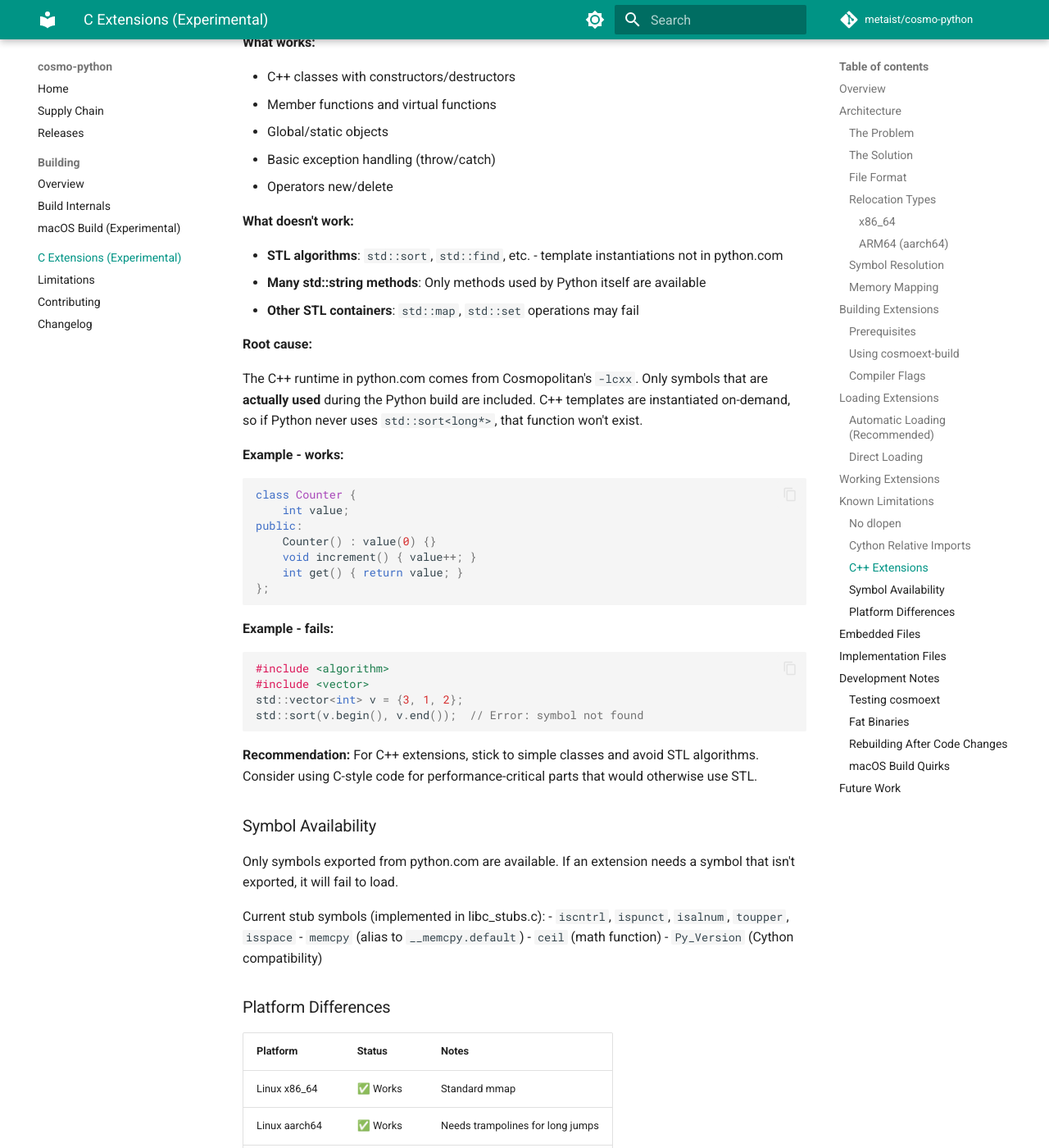
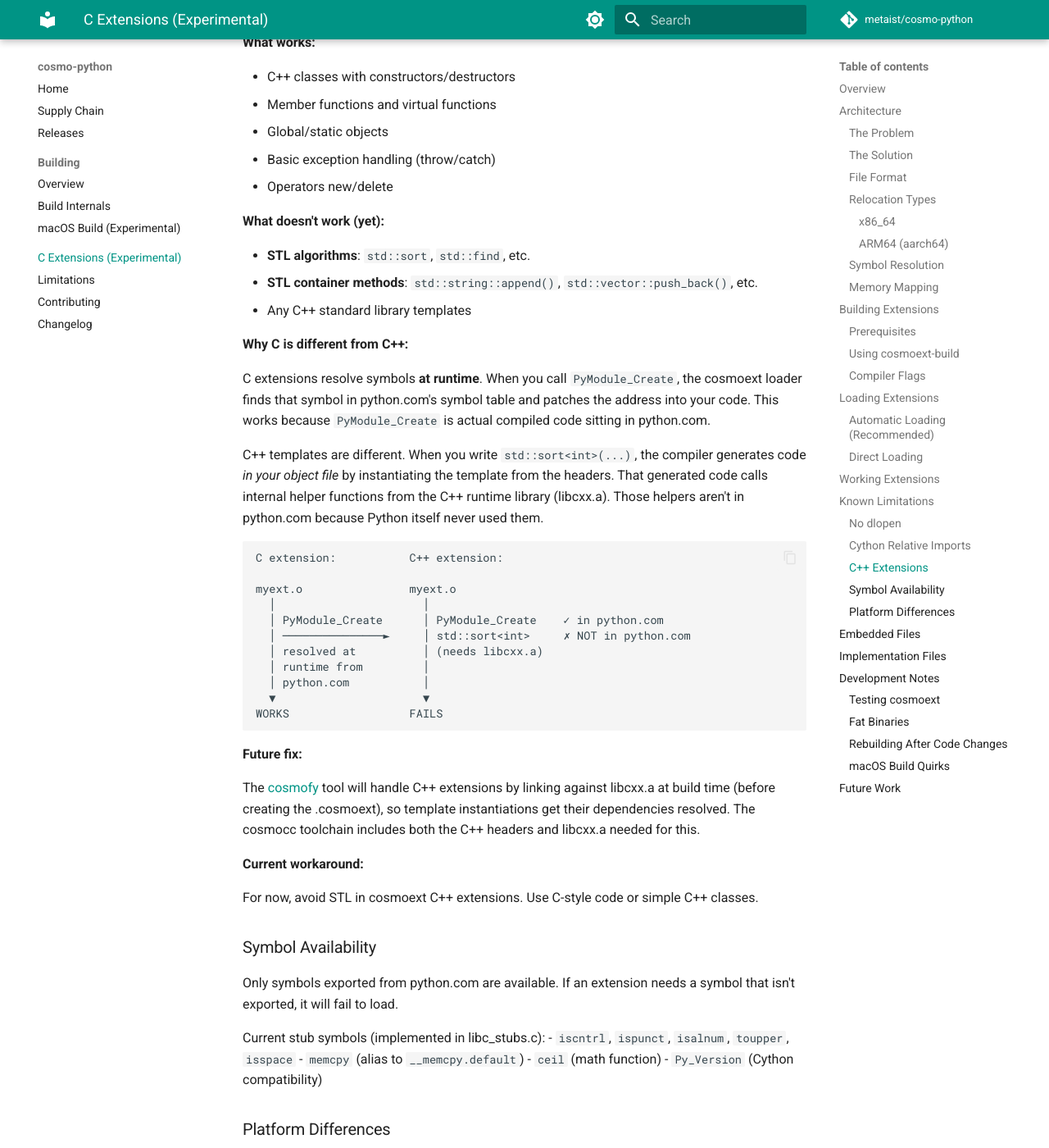
Before and after one commit to metaist/cosmo-python, an MkDocs documentation site: the page built from docs/cosmoext.md, in a window 1280 px wide and 1400 px high, scrolled down 6446 px. Shown: the whole window at 82% size. Built offline with MkDocs 1.6.1 and Material for MkDocs 9.7.7, drawn with Linux system fonts in a browser that asks for light colours; comment, search, counter and statistics services are not loaded.

Commit message:
update: clarify C++ extension limitations in docs (#108)
Explain why C symbols resolve at runtime but C++ templates don't:
- C extensions call into python.com (symbols exist there)
- C++ templates instantiate in the extension, need libcxx.a helpers
- cosmofy will fix this by linking against libcxx.a at build time

Co-Authored-By: Claude Opus 4.5 <noreply@anthropic.com>

````diff
--- a/docs/cosmoext.md
+++ b/docs/cosmoext.md
@@ -260,7 +260,7 @@ Cython extensions that do relative imports during init work thanks to
 
 ### C++ Extensions
 
-Simple C++ extensions **work**, but with significant limitations.
+Simple C++ extensions **work**, but STL templates currently don't.
 
 **What works:**
 
@@ -270,39 +270,48 @@ Simple C++ extensions **work**, but with significant limitations.
 - Basic exception handling (throw/catch)
 - Operators new/delete
 
-**What doesn't work:**
+**What doesn't work (yet):**
 
-- **STL algorithms**: `std::sort`, `std::find`, etc. - template instantiations not in python.com
-- **Many std::string methods**: Only methods used by Python itself are available
-- **Other STL containers**: `std::map`, `std::set` operations may fail
+- **STL algorithms**: `std::sort`, `std::find`, etc.
+- **STL container methods**: `std::string::append()`, `std::vector::push_back()`, etc.
+- Any C++ standard library templates
 
-**Root cause:**
+**Why C is different from C++:**
 
-The C++ runtime in python.com comes from Cosmopolitan's `-lcxx`. Only symbols that are
-**actually used** during the Python build are included. C++ templates are instantiated
-on-demand, so if Python never uses `std::sort<long*>`, that function won't exist.
+C extensions resolve symbols **at runtime**. When you call `PyModule_Create`, the
+cosmoext loader finds that symbol in python.com's symbol table and patches the address
+into your code. This works because `PyModule_Create` is actual compiled code sitting
+in python.com.
 
-**Example - works:**
-```cpp
-class Counter {
-    int value;
-public:
-    Counter() : value(0) {}
-    void increment() { value++; }
-    int get() { return value; }
-};
+C++ templates are different. When you write `std::sort<int>(...)`, the compiler generates
+code *in your object file* by instantiating the template from the headers. That generated
+code calls internal helper functions from the C++ runtime library (libcxx.a). Those helpers
+aren't in python.com because Python itself never used them.
+
+```
+C extension:           C++ extension:
+
+myext.o                myext.o
+  │                      │
+  │ PyModule_Create      │ PyModule_Create    ✓ in python.com
+  │ ───────────────►     │ std::sort<int>     ✗ NOT in python.com
+  │ resolved at          │ (needs libcxx.a)
+  │ runtime from         │
+  │ python.com           │
+  ▼                      ▼
+WORKS                  FAILS
 ```
 
-**Example - fails:**
-```cpp
-#include <algorithm>
-#include <vector>
-std::vector<int> v = {3, 1, 2};
-std::sort(v.begin(), v.end());  // Error: symbol not found
-```
+**Future fix:**
 
-**Recommendation:** For C++ extensions, stick to simple classes and avoid STL algorithms.
-Consider using C-style code for performance-critical parts that would otherwise use STL.
+The [cosmofy](https://github.com/metaist/cosmofy) tool will handle C++ extensions by
+linking against libcxx.a at build time (before creating the .cosmoext), so template
+instantiations get their dependencies resolved. The cosmocc toolchain includes both
+the C++ headers and libcxx.a needed for this.
+
+**Current workaround:**
+
+For now, avoid STL in cosmoext C++ extensions. Use C-style code or simple C++ classes.
 
 ### Symbol Availability
 
````
Also changed, not shown: .cspell.json.
